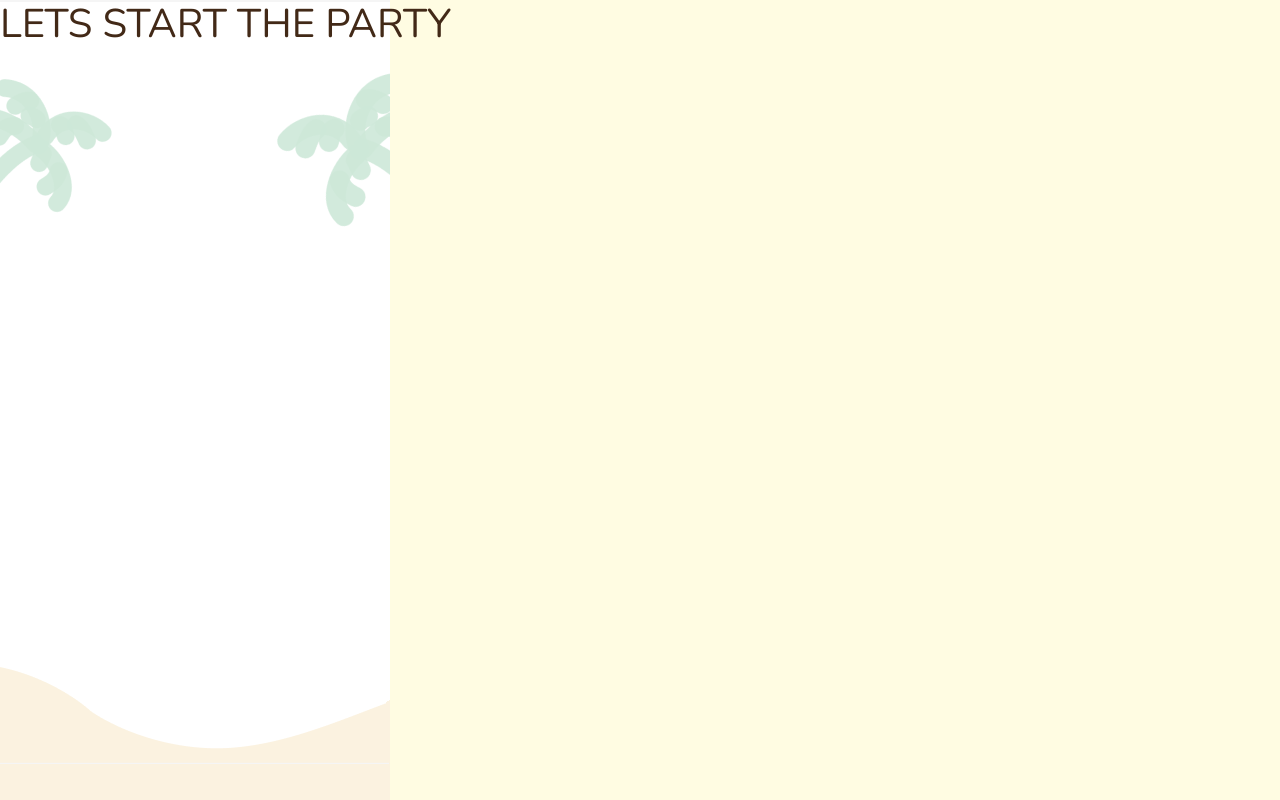
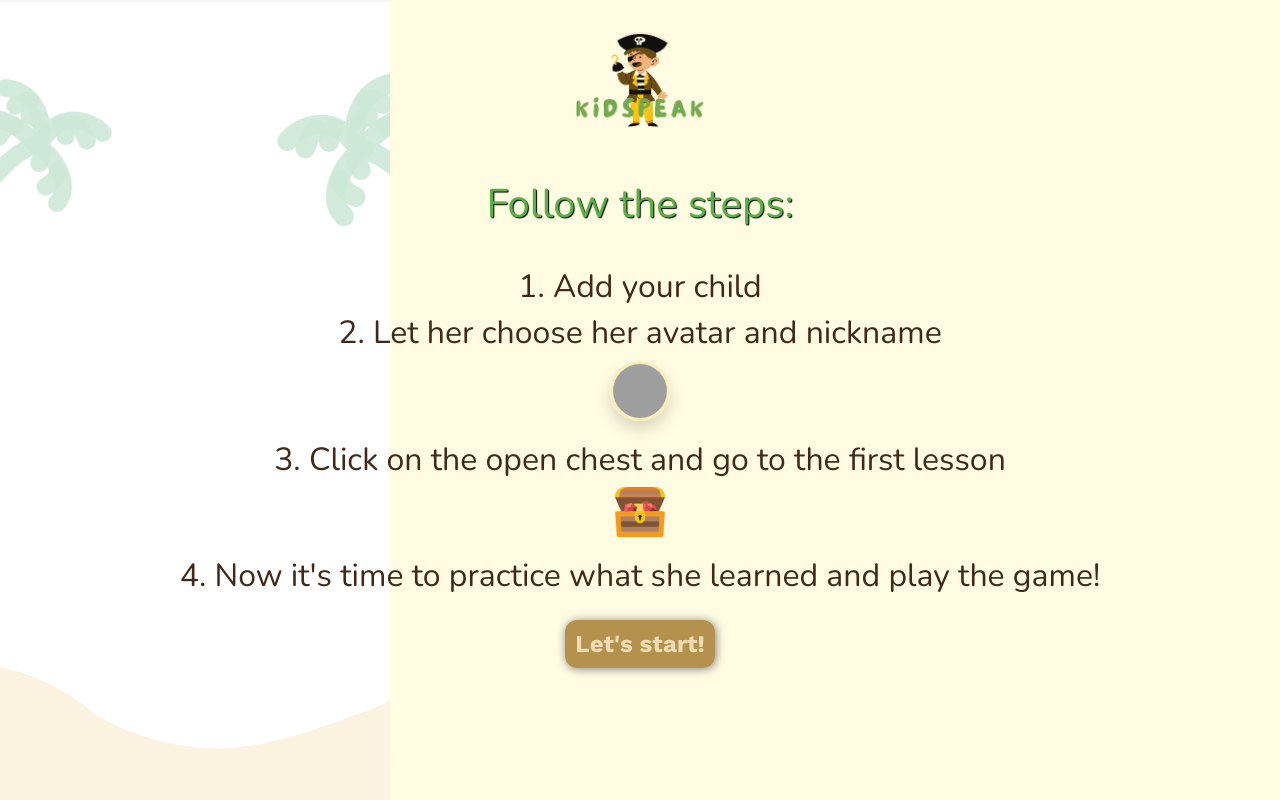
Before and after one commit to annarussi/ToolKids, a Rails app: page / in a window 1280 px wide. Run offline with Rails 7, Linux system fonts and the light colour scheme; a user stored in the database is signed in; style sheets or scripts are compiled from the project's sources; some libraries are stand-ins or nearby versions; grey boxes are pictures that could not be loaded.

Commit message:
created page with steps to follow after login

```diff
--- a/app/assets/stylesheets/pages/_home.scss
+++ b/app/assets/stylesheets/pages/_home.scss
@@ -20,3 +20,34 @@ body {
   margin-top: 50px;
   margin-bottom: 100px;
 }
+
+.steps {
+  color: rgb(89, 177, 68);
+  text-shadow: 1px 1px 1px black;
+  margin: 40px;
+}
+
+.add-symbol {
+  color: #b4914c;
+  font-size: 48px;
+  margin-bottom: 20px;
+  text-decoration: none;
+}
+
+.avatar-symbol {
+  width: 60px;
+  height: 60px;
+  border-radius: 50%;
+  box-shadow: 0 1px 2px rgba(0,0,0,0.2);
+  border: #FFEDB9 3px solid;
+  margin-bottom: 20px;
+}
+
+.chest-symbol {
+  width: 50px;
+  margin-bottom: 20px;
+}
+
+.btn-start {
+  margin-bottom: 30px;
+}
--- a/app/views/pages/home.html.erb
+++ b/app/views/pages/home.html.erb
@@ -1,6 +1,23 @@
 <% if user_signed_in? %>
 
-  <h1>LETS START THE PARTY</h1>
+  <%= image_tag "ks-logo.png", class:"login-logo" %>
+
+  <div class="container kids-index">
+
+    <h1 class="steps">Follow the steps:</h1>
+    <h2>1. Add your child</h2>
+    <i class="fa-solid fa-circle-plus add-symbol"></i>
+
+    <h2>2. Let her choose her avatar and nickname</h2>
+    <%= image_tag "https://i.pinimg.com/736x/c2/67/a7/c267a7b64cd8a9a726f819f848b7cc51.jpg", class:"avatar-symbol shadow" %>
+
+    <h2>3. Click on the open chest and go to the first lesson</h2>
+    <%= image_tag "treasure-open.png", class:"chest-symbol"%>
+
+    <h2 class="btn-start">4. Now it's time to practice what she learned and play the game!</h2>
+    <%= link_to "Let's start!", kids_path, class:"form-btn" %>
+
+  </div>
 
 <% else %>
 
```
